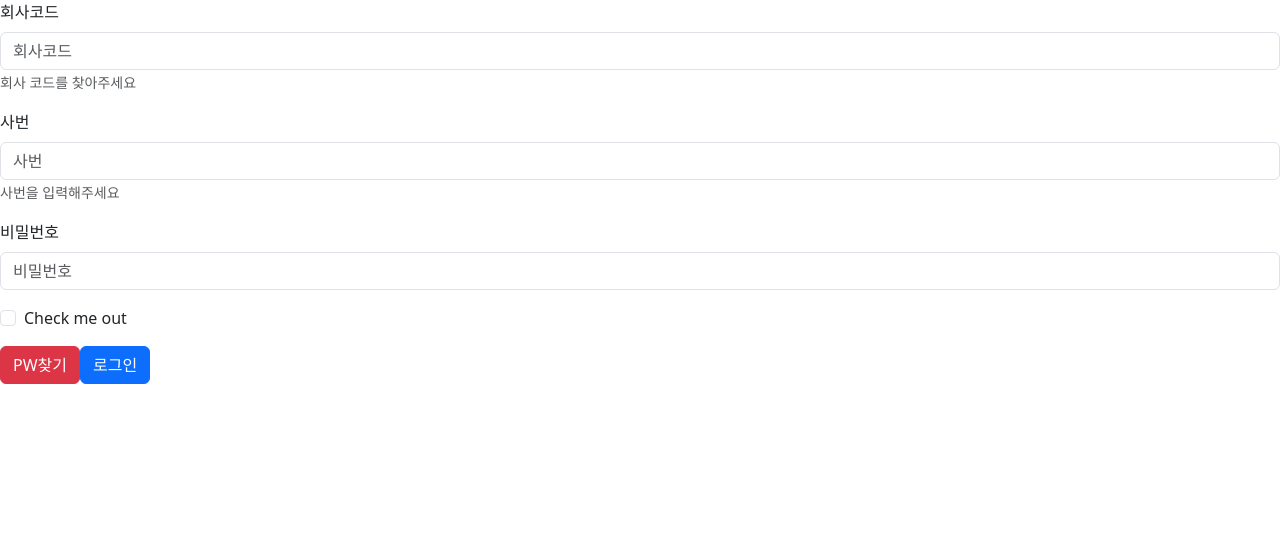
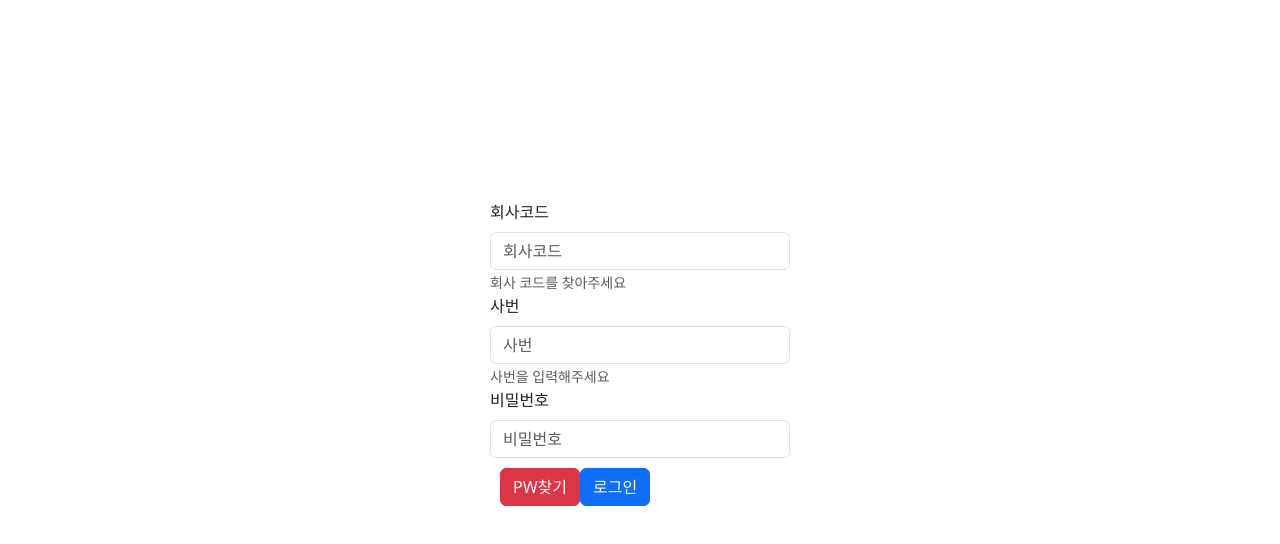
Before and after one commit to Hanxbeen/React_Tutorial, a React (Create React App) app in the folder Prototype/prototype/: page / in a window 1280 px wide. Shown: the top 544 px of the page. Built offline with nearby package versions, Linux system fonts and the light colour scheme.

Commit message:
feat : 'StartPage 정중앙 배치'

```diff
--- a/Prototype/prototype/src/App.js
+++ b/Prototype/prototype/src/App.js
@@ -4,6 +4,7 @@ import { Switch, Route, Link } from "react-router-dom";
 import StartPage from "./StartPage";
 import MainPage from "./MainPage";
 import { Button } from "react-bootstrap";
+import "./index.css";
 
 const App = () => {
   // let userCheck = "admin";
--- a/Prototype/prototype/src/StartPage.js
+++ b/Prototype/prototype/src/StartPage.js
@@ -1,34 +1,47 @@
 import React from "react";
 import { Link } from "react-router-dom";
 import { Button, Form } from "react-bootstrap";
+import "./index.css";
 
 const StartPage = () => {
   return (
     <div>
-      <Form>
-        <Form.Group className="mb-3" controlId="formBasicEmail">
+      <Form
+        style={{
+          //display: "flex",
+          alignItems: "center",
+          justifyContent: "center",
+          position: "absolute",
+          top: "50%",
+          left: "50%",
+          width: "300px",
+          height: "400px",
+          marginLeft: "-150px",
+          marginTop: "-200px",
+        }}
+      >
+        <Form.Group className="companyCode" controlId="companyCode">
           <Form.Label>회사코드</Form.Label>
-          <Form.Control type="email" placeholder="회사코드" />
+          <Form.Control type="text" placeholder="회사코드" />
           <Form.Text className="text-muted">회사 코드를 찾아주세요</Form.Text>
         </Form.Group>
-        <Form.Group className="mb-3" controlId="formBasicEmail">
+        <Form.Group className="companyNumber" controlId="companyNumber">
           <Form.Label>사번</Form.Label>
-          <Form.Control type="email" placeholder="사번" />
+          <Form.Control type="number" placeholder="사번" />
           <Form.Text className="text-muted">사번을 입력해주세요</Form.Text>
         </Form.Group>
-        <Form.Group className="mb-3" controlId="formBasicPassword">
+        <Form.Group className="password" controlId="password">
           <Form.Label>비밀번호</Form.Label>
           <Form.Control type="password" placeholder="비밀번호" />
         </Form.Group>
-        <Form.Group className="mb-3" controlId="formBasicCheckbox">
-          <Form.Check type="checkbox" label="Check me out" />
-        </Form.Group>
+        <div style={{ margin: 10 }}>
           <Button variant="danger" type="submit">
             PW찾기
           </Button>
           <Link to="/main">
             <Button>로그인</Button>
           </Link>
+        </div>
       </Form>
     </div>
   );
--- a/Prototype/prototype/src/index.css
+++ b/Prototype/prototype/src/index.css
@@ -1,13 +1,21 @@
 body {
   margin: 0;
-  font-family: -apple-system, BlinkMacSystemFont, 'Segoe UI', 'Roboto', 'Oxygen',
-    'Ubuntu', 'Cantarell', 'Fira Sans', 'Droid Sans', 'Helvetica Neue',
+  font-family: -apple-system, BlinkMacSystemFont, "Segoe UI", "Roboto", "Oxygen",
+    "Ubuntu", "Cantarell", "Fira Sans", "Droid Sans", "Helvetica Neue",
     sans-serif;
   -webkit-font-smoothing: antialiased;
   -moz-osx-font-smoothing: grayscale;
 }
 
 code {
-  font-family: source-code-pro, Menlo, Monaco, Consolas, 'Courier New',
+  font-family: source-code-pro, Menlo, Monaco, Consolas, "Courier New",
     monospace;
 }
+
+center {
+  display: flex;
+  height: 100vh;
+  width: 100vw;
+  align-items: center;
+  justify-content: centre;
+}
```
Lines whose indentation alone changed are shown as unchanged.
